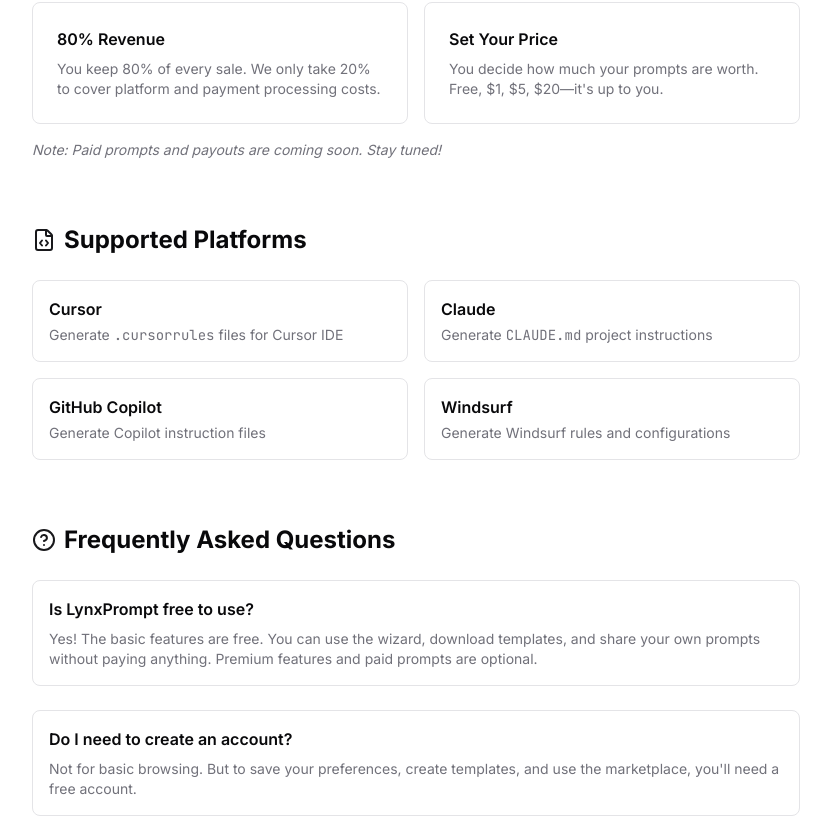
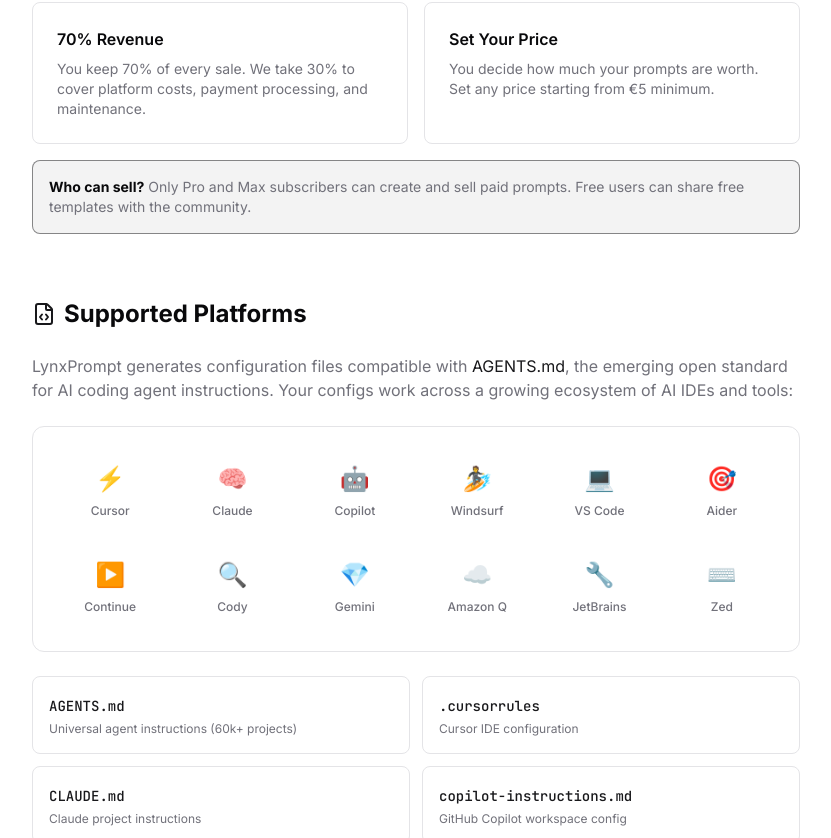
Before and after one commit to GeiserX/LynxPrompt, a Next.js app: page /docs in a window 1280 px wide. Shown: the part 2642-3480 px from the top of the page, without its empty margins (224-1055 px from the left). Built offline with nearby package versions, Linux system fonts and the light colour scheme; no server answers.

Commit message:
docs: update Docs page, add AGENTS.md compatibility, fix Pricing icons, update Roadmap

```diff
--- a/src/app/docs/page.tsx
+++ b/src/app/docs/page.tsx
@@ -284,17 +284,17 @@ export default function DocsPage() {
             </h2>
             <div className="mt-6 space-y-4 text-muted-foreground">
               <p>
-                Turn your prompt engineering skills into income! When you share
-                premium prompts, you earn money every time someone purchases
-                them.
+                Turn your prompt engineering skills into income! Pro and Max
+                subscribers can create and sell premium prompts, earning money
+                every time someone purchases them.
               </p>
 
               <div className="grid gap-4 sm:grid-cols-2">
                 <div className="rounded-lg border bg-card p-6">
-                  <h3 className="font-semibold text-foreground">80% Revenue</h3>
+                  <h3 className="font-semibold text-foreground">70% Revenue</h3>
                   <p className="mt-2 text-sm">
-                    You keep 80% of every sale. We only take 20% to cover
-                    platform and payment processing costs.
+                    You keep 70% of every sale. We take 30% to cover platform
+                    costs, payment processing, and maintenance.
                   </p>
                 </div>
                 <div className="rounded-lg border bg-card p-6">
@@ -302,15 +302,20 @@ export default function DocsPage() {
                     Set Your Price
                   </h3>
                   <p className="mt-2 text-sm">
-                    You decide how much your prompts are worth. Free, $1, $5,
-                    $20—it&apos;s up to you.
+                    You decide how much your prompts are worth. Set any price
+                    starting from €5 minimum.
                   </p>
                 </div>
               </div>
 
-              <p className="text-sm italic">
-                Note: Paid prompts and payouts are coming soon. Stay tuned!
-              </p>
+              <div className="rounded-lg border border-primary/50 bg-primary/5 p-4 text-sm">
+                <p>
+                  <strong className="text-foreground">Who can sell?</strong>{" "}
+                  Only Pro and Max subscribers can create and sell paid
+                  prompts. Free users can share free templates with the
+                  community.
+                </p>
+              </div>
             </div>
           </section>
 
@@ -320,30 +325,72 @@ export default function DocsPage() {
               <FileCode className="h-6 w-6 text-primary" />
               Supported Platforms
             </h2>
-            <div className="mt-6">
-              <div className="grid gap-4 sm:grid-cols-2">
+            <div className="mt-6 space-y-6">
+              <p className="text-muted-foreground">
+                LynxPrompt generates configuration files compatible with{" "}
+                <a
+                  href="https://agents.md"
+                  target="_blank"
+                  rel="noopener noreferrer"
+                  className="text-primary hover:underline"
+                >
+                  AGENTS.md
+                </a>
+                , the emerging open standard for AI coding agent instructions.
+                Your configs work across a growing ecosystem of AI IDEs and
+                tools:
+              </p>
+
+              {/* IDE Grid - agents.md style */}
+              <div className="rounded-xl border bg-card p-6">
+                <div className="grid grid-cols-3 gap-4 sm:grid-cols-4 md:grid-cols-6">
+                  <PlatformIcon name="Cursor" icon="⚡" />
+                  <PlatformIcon name="Claude" icon="🧠" />
+                  <PlatformIcon name="Copilot" icon="🤖" />
+                  <PlatformIcon name="Windsurf" icon="🏄" />
+                  <PlatformIcon name="VS Code" icon="💻" />
+                  <PlatformIcon name="Aider" icon="🎯" />
+                  <PlatformIcon name="Continue" icon="▶️" />
+                  <PlatformIcon name="Cody" icon="🔍" />
+                  <PlatformIcon name="Gemini" icon="💎" />
+                  <PlatformIcon name="Amazon Q" icon="☁️" />
+                  <PlatformIcon name="JetBrains" icon="🔧" />
+                  <PlatformIcon name="Zed" icon="⌨️" />
+                </div>
+              </div>
+
+              {/* Config files */}
+              <div className="grid gap-3 sm:grid-cols-2">
                 <div className="rounded-lg border p-4">
-                  <h3 className="font-semibold">Cursor</h3>
-                  <p className="mt-1 text-sm text-muted-foreground">
-                    Generate <code>.cursorrules</code> files for Cursor IDE
+                  <code className="text-sm font-medium text-primary">
+                    AGENTS.md
+                  </code>
+                  <p className="mt-1 text-xs text-muted-foreground">
+                    Universal agent instructions (60k+ projects)
                   </p>
                 </div>
                 <div className="rounded-lg border p-4">
-                  <h3 className="font-semibold">Claude</h3>
-                  <p className="mt-1 text-sm text-muted-foreground">
-                    Generate <code>CLAUDE.md</code> project instructions
+                  <code className="text-sm font-medium text-primary">
+                    .cursorrules
+                  </code>
+                  <p className="mt-1 text-xs text-muted-foreground">
+                    Cursor IDE configuration
                   </p>
                 </div>
                 <div className="rounded-lg border p-4">
-                  <h3 className="font-semibold">GitHub Copilot</h3>
-                  <p className="mt-1 text-sm text-muted-foreground">
-                    Generate Copilot instruction files
+                  <code className="text-sm font-medium text-primary">
+                    CLAUDE.md
+                  </code>
+                  <p className="mt-1 text-xs text-muted-foreground">
+                    Claude project instructions
                   </p>
                 </div>
                 <div className="rounded-lg border p-4">
-                  <h3 className="font-semibold">Windsurf</h3>
-                  <p className="mt-1 text-sm text-muted-foreground">
-                    Generate Windsurf rules and configurations
+                  <code className="text-sm font-medium text-primary">
+                    copilot-instructions.md
+                  </code>
+                  <p className="mt-1 text-xs text-muted-foreground">
+                    GitHub Copilot workspace config
                   </p>
                 </div>
               </div>
@@ -359,7 +406,7 @@ export default function DocsPage() {
             <div className="mt-6 space-y-6">
               <FaqItem
                 question="Is LynxPrompt free to use?"
-                answer="Yes! The basic features are free. You can use the wizard, download templates, and share your own prompts without paying anything. Premium features and paid prompts are optional."
+                answer="Yes! The basic features are free. You can use the basic wizard, download templates, and browse free community prompts. Premium features like advanced wizards and paid templates require a subscription."
               />
               <FaqItem
                 question="Do I need to create an account?"
@@ -375,7 +422,7 @@ export default function DocsPage() {
               />
               <FaqItem
                 question="How do I report a problem or request a feature?"
-                answer="Email us at support@lynxprompt.com or open an issue on our GitHub repository."
+                answer="Email us at support@lynxprompt.com. We read every message and prioritize feedback from the community."
               />
               <FaqItem
                 question="Is my data safe?"
@@ -484,3 +531,12 @@ function FaqItem({ question, answer }: { question: string; answer: string }) {
     </div>
   );
 }
+
+function PlatformIcon({ name, icon }: { name: string; icon: string }) {
+  return (
+    <div className="flex flex-col items-center gap-2 rounded-lg p-3 text-center transition-colors hover:bg-muted">
+      <span className="text-2xl">{icon}</span>
+      <span className="text-xs font-medium text-muted-foreground">{name}</span>
+    </div>
+  );
+}
--- a/src/app/page.tsx
+++ b/src/app/page.tsx
@@ -106,6 +106,35 @@ export default function HomePage() {
           </div>
 
           <PlatformCarousel />
+
+          {/* Compact compatibility grid */}
+          <div className="mx-auto mt-12 max-w-3xl">
+            <p className="mb-6 text-center text-sm text-muted-foreground">
+              Compatible with{" "}
+              <a
+                href="https://agents.md"
+                target="_blank"
+                rel="noopener noreferrer"
+                className="text-primary hover:underline"
+              >
+                AGENTS.md
+              </a>{" "}
+              — the open standard used by 60k+ projects
+            </p>
+            <div className="flex flex-wrap items-center justify-center gap-3">
+              <CompatBadge name="Cursor" />
+              <CompatBadge name="Claude" />
+              <CompatBadge name="Copilot" />
+              <CompatBadge name="Windsurf" />
+              <CompatBadge name="VS Code" />
+              <CompatBadge name="Aider" />
+              <CompatBadge name="Continue" />
+              <CompatBadge name="Gemini" />
+              <CompatBadge name="Zed" />
+              <CompatBadge name="JetBrains" />
+              <span className="text-sm text-muted-foreground">+more</span>
+            </div>
+          </div>
         </div>
       </section>
 
@@ -205,3 +234,11 @@ function FeatureCard({
     </div>
   );
 }
+
+function CompatBadge({ name }: { name: string }) {
+  return (
+    <span className="rounded-full border bg-background px-3 py-1 text-xs font-medium">
+      {name}
+    </span>
+  );
+}
--- a/src/app/pricing/page.tsx
+++ b/src/app/pricing/page.tsx
@@ -152,7 +152,7 @@ export default function PricingPage() {
                           ? "bg-gradient-to-br from-purple-500 to-pink-500"
                           : tier.iconStyle === "primary"
                             ? "bg-primary"
-                            : "bg-muted"
+                            : "border-2 border-muted-foreground/30 bg-muted"
                       }`}
                     >
                       <tier.icon
```
Also changed, not shown: 1 other file (tests, documents, lock files or other folders).
